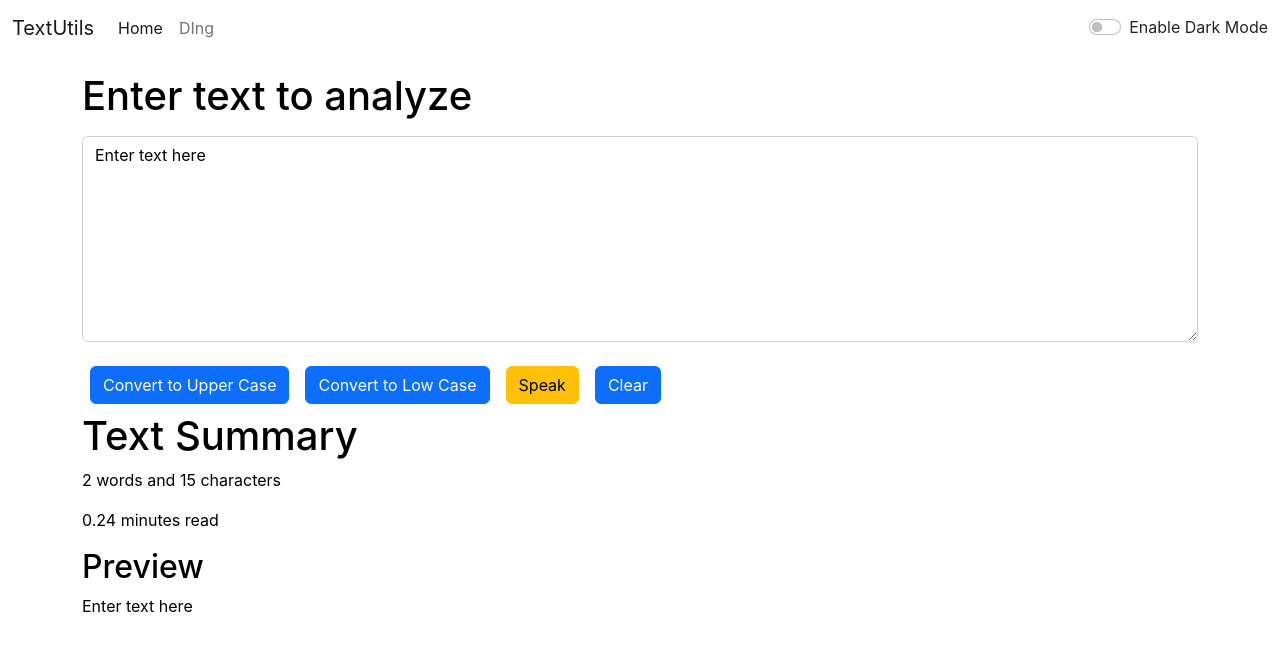
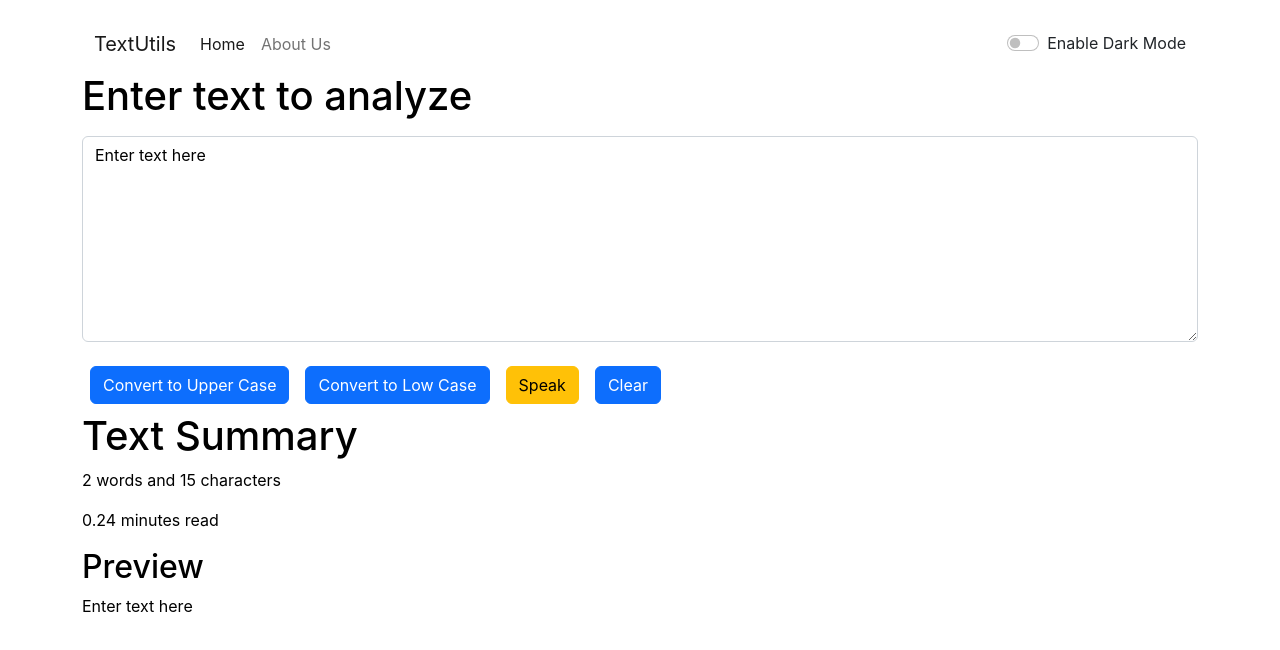
Before and after one commit to istaranjandas/Text-Utility, a React (Create React App) app: page / in a window 1280 px wide. Shown: the top 650 px of the page. Built offline with nearby package versions, Linux system fonts and the light colour scheme.

Commit message:
added router dom

```diff
--- a/package.json
+++ b/package.json
@@ -10,6 +10,7 @@
     "react": "^18.1.0",
     "react-bootstrap": "^2.4.0",
     "react-dom": "^18.1.0",
+    "react-router-dom": "^6.3.0",
     "react-scripts": "5.0.1",
     "web-vitals": "^2.1.4"
   },
--- a/src/App.js
+++ b/src/App.js
@@ -1,9 +1,14 @@
 import './App.css';
-// import About from './components/About';
+import About from './components/About';
 import Navbar from './components/Navbar';
 import TextForm from './components/TextForm';
 import React,{useState} from 'react'
 import Alert from './components/Alert';
+import {
+  BrowserRouter as Router,
+  Routes,
+  Route
+} from "react-router-dom";
 
 
 
@@ -33,12 +38,17 @@
   }
   return (
     <>
-      <Navbar title="TextUtils" mode={mode2} toggleMode={toggleMode2} aboutText="DIng" />
+    <Router>
+      <div className='container my-3'>
+      <Navbar title="TextUtils" mode={mode2} toggleMode={toggleMode2} aboutText="About Us" />
       <Alert alert={alert}/>
-      <div className="container my-3">
-        <TextForm heading="Enter text to analyze" Alertfunc={showAlert} mode={mode2}/>
-        {/* <About/> */}
+      <Routes>
+          <Route exact path="/about" element={<About/>}/>
+          <Route exact path="/" element={<TextForm heading="Enter text to analyze" Alertfunc={showAlert} mode={mode2}/>} />
+      </Routes>
       </div>
+    </Router>
+
     </>
   );
 };
--- a/src/components/Navbar.js
+++ b/src/components/Navbar.js
@@ -1,21 +1,22 @@
 import React from 'react'
 import PropTypes from 'prop-types'
+import {Link} from 'react-router-dom'
 
 export default function Navbar(props) {
   return (
     <nav className={`navbar navbar-expand-lg navbar-${props.mode} bg-${props.mode} `}>
         <div className="container-fluid">
-          <a className="navbar-brand" href="/">{props.title}</a>
+          <Link className="navbar-brand" to="/">{props.title}</Link>
           <button className="navbar-toggler" type="button" data-bs-toggle="collapse" data-bs-target="#navbarSupportedContent" aria-controls="navbarSupportedContent" aria-expanded="false" aria-label="Toggle navigation">
             <span className="navbar-toggler-icon"></span>
           </button>
           <div className="collapse navbar-collapse" id="navbarSupportedContent">
             <ul className="navbar-nav me-auto mb-2 mb-lg-0">
               <li className="nav-item">
-                <a className="nav-link active" aria-current="page" href="/">Home</a>
+                <Link className="nav-link active" aria-current="page" to="/">Home</Link>
               </li>
               <li className="nav-item">
-                <a className="nav-link" href="/">{props.aboutText}</a>
+                <Link className="nav-link" to="/about">{props.aboutText}</Link>
               </li>
             </ul>
             {/* <form className="d-flex" role="search">
```
Also changed, not shown: 1 other file (tests, documents, lock files or other folders).
